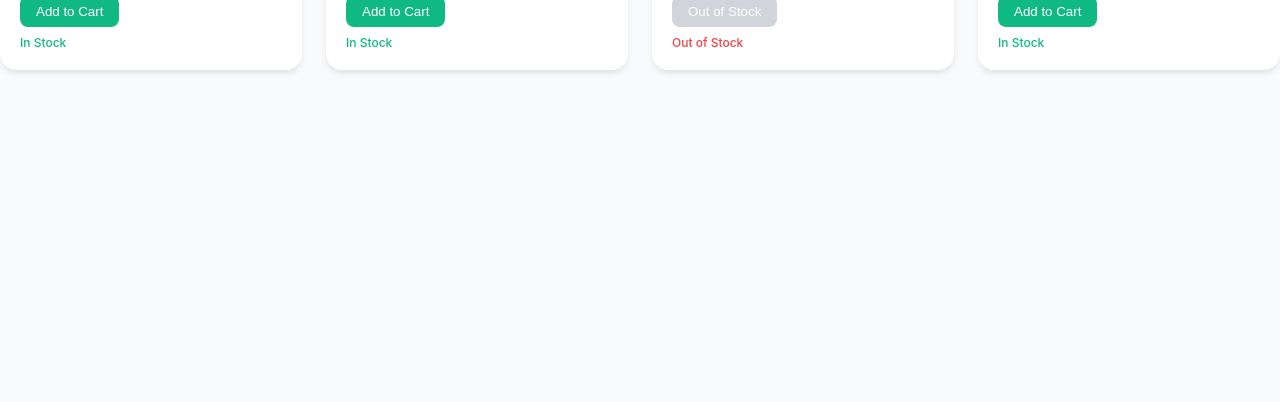
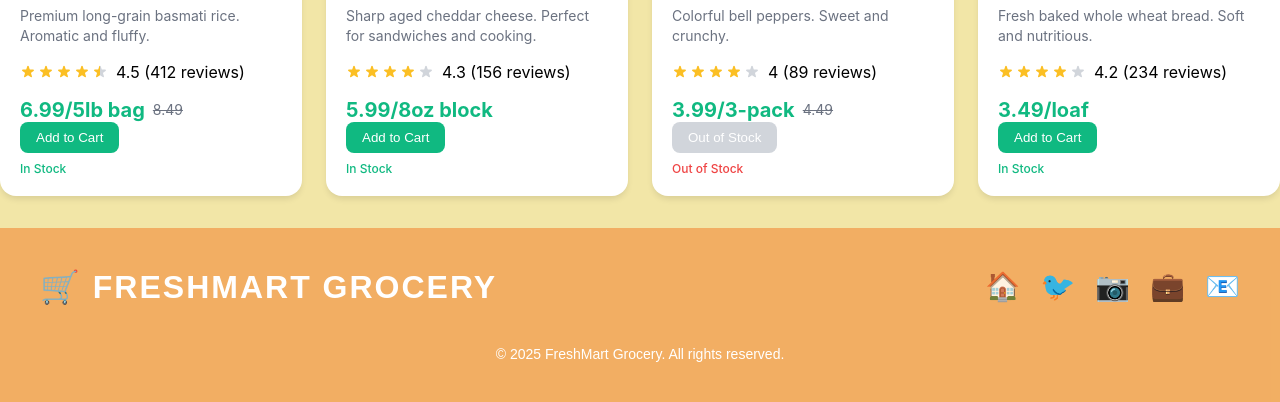
Before and after one commit to hrithik406/AI, a website: page index.html in a window 1280 px wide. Shown: the part 1753-2155 px from the top of the page. Before the commit the page ends 1855 px from the top, so only its background shows below. Drawn offline with Linux system fonts and the light colour scheme.

Commit message:
Update index.html

```diff
--- a/index.html
+++ b/index.html
@@ -12,7 +12,7 @@
         }
 
         body {
-            background-color: #f9fafb;
+            background-color: #e0c12466;
             font-family: -apple-system, BlinkMacSystemFont, 'Segoe UI', 'Roboto', sans-serif;
             min-height: 100vh;
         }
@@ -25,6 +25,7 @@
         /* Hero Section with Background Image */
         .hero-bg-container {
             position: relative;
+            height: 50vh;
             background-image: url('https://www.nextlevelurgentcare.com/wp-content/uploads/elementor/thumbs/AdobeStock_214597522-scaled-q34czun7wudxekym39fmlfwfhjtr16sa27qene04cg.jpeg');
             background-size: cover;
             background-position: center;
@@ -591,6 +592,87 @@
                 text-align: center;
             }
         }
+
+        footer {
+            background-color: #f28c389c; /* Orange background */
+            color: white;
+            padding: 40px 20px;
+            font-family: Arial, sans-serif;
+            text-align: center;
+        }
+
+        .footer-container {
+            max-width: 1200px;
+            margin: 0 auto;
+            display: flex;
+            flex-wrap: wrap;
+            justify-content: space-between;
+            align-items: center;
+            gap: 20px;
+        }
+
+        .footer-logo {
+            font-size: 32px;
+            font-weight: bold;
+            text-transform: uppercase;
+            letter-spacing: 2px;
+            color: white;
+            text-decoration: none;
+        }
+
+        .social-icons {
+            display: flex;
+            gap: 20px;
+            justify-content: center;
+            flex-wrap: wrap;
+        }
+
+        .social-icons a {
+            color: white;
+            font-size: 28px;
+            text-decoration: none;
+            transition: color 0.3s ease;
+        }
+
+        .social-icons a:hover {
+            color: #ffe4b5;
+        }
+
+        .footer-bottom {
+            margin-top: 20px;
+            font-size: 14px;
+            width: 100%;
+        }
+
+        /* Responsive Design */
+        @media (max-width: 768px) {
+            .footer-container {
+                flex-direction: column;
+                gap: 15px;
+            }
+
+            .footer-logo {
+                font-size: 28px;
+            }
+
+            .social-icons {
+                margin: 10px 0;
+            }
+        }
+
+        @media (max-width: 480px) {
+            .footer-logo {
+                font-size: 24px;
+            }
+
+            .social-icons a {
+                font-size: 24px;
+            }
+
+            .footer-bottom {
+                font-size: 12px;
+            }
+        }
     </style>
 </head>
 <body>
@@ -685,7 +767,25 @@
             </div>
     </div>
 
+    <footer>
+        <div class="footer-container">
+            <div class="footer-logo">🛒 FreshMart Grocery</div>
+            <div class="social-icons">
+                <a href="https://facebook.com" target="_blank" aria-label="Facebook">&#x1F3E0;</a>
+                <a href="https://twitter.com" target="_blank" aria-label="Twitter">&#x1F426;</a>
+                <a href="https://instagram.com" target="_blank" aria-label="Instagram">&#x1F4F7;</a>
+                <a href="https://linkedin.com" target="_blank" aria-label="LinkedIn">&#x1F4BC;</a>
+                <a href="mailto:contact@freshgrocery.com" aria-label="Inbox">&#x1F4E7;</a>
+            </div>
+            <div class="footer-bottom">
+                <p>&copy; <span id="year"></span> FreshMart Grocery. All rights reserved.</p>
+            </div>
+        </div>
+    </footer>
+
     <script>
+
+        document.getElementById('year').textContent = new Date().getFullYear();
         // Sample grocery products data
         const groceryProducts = [
             {
```
